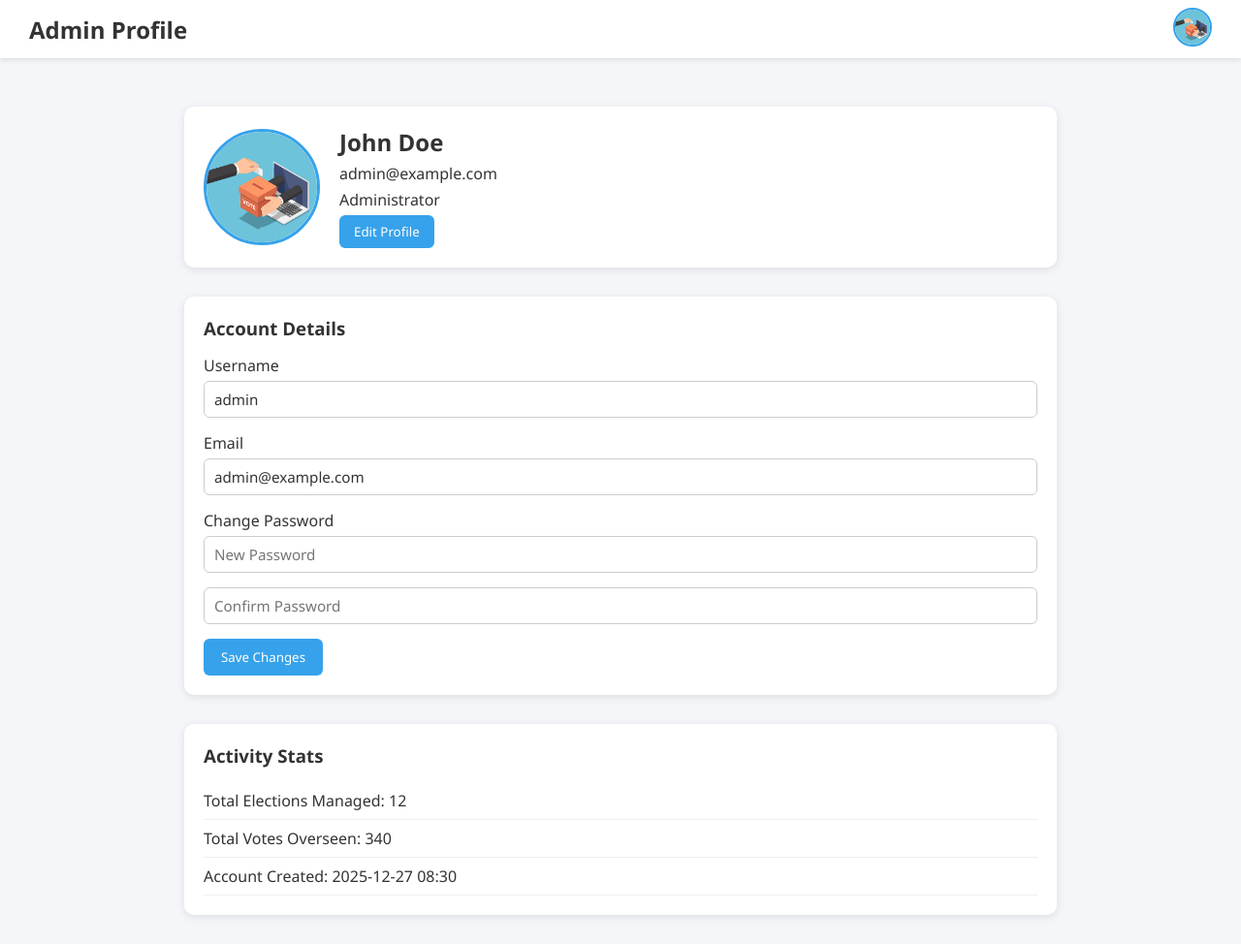
After one commit to missingunknown78-star/student_voting, a Flask app: template admin/templates/admin_profile.html in a window 1280 px wide. The commit adds this page. Shown: the whole page at 97% size. Run offline with Flask 3, Linux system fonts and the light colour scheme; the template is opened without the code that fills it, so the values that code supplies are empty.

Commit message:
New feature in admin dashboard, profile and sttings

```diff
--- /dev/null
+++ b/admin/static/css/admin_profile.css
@@ -0,0 +1,196 @@
+/* ------------------- General Reset ------------------- */
+* {
+    margin: 0;
+    padding: 0;
+    box-sizing: border-box;
+    font-family: 'Segoe UI', Tahoma, Geneva, Verdana, sans-serif;
+    color: #333;
+}
+
+body {
+    background-color: #f5f6fa;
+}
+
+/* ------------------- Header ------------------- */
+.dashboard-header {
+    position: fixed;
+    top: 0;
+    left: 0;
+    width: 100%;
+    height: 60px;
+    background-color: #fff;
+    padding: 0 30px;
+    display: flex;
+    align-items: center;
+    justify-content: space-between;
+    box-shadow: 0 2px 5px rgba(0,0,0,0.1);
+    z-index: 500;
+}
+
+.dashboard-header h1 {
+    font-size: 1.5rem;
+    font-weight: 600;
+}
+
+/* ------------------- Profile Menu ------------------- */
+.profile-container {
+    position: relative;
+    cursor: pointer;
+}
+
+.profile-pic {
+    width: 40px;
+    height: 40px;
+    border-radius: 50%;
+    object-fit: cover;
+    border: 2px solid #36A2EB;
+    transition: transform 0.2s ease;
+}
+
+.profile-pic:hover {
+    transform: scale(1.1);
+}
+
+.profile-menu {
+    display: none;
+    position: absolute;
+    top: 50px;
+    right: 0;
+    background-color: #fff;
+    box-shadow: 0 4px 12px rgba(0,0,0,0.15);
+    border-radius: 8px;
+    overflow: hidden;
+    z-index: 600;
+    min-width: 140px;
+}
+
+.profile-menu a {
+    display: block;
+    padding: 10px 15px;
+    color: #333;
+    text-decoration: none;
+    font-size: 0.9rem;
+    transition: background 0.2s;
+}
+
+.profile-menu a:hover {
+    background-color: #f0f0f0;
+}
+
+/* ------------------- Main Content ------------------- */
+.main-content {
+    margin-top: 80px;
+    padding: 30px;
+}
+
+/* ------------------- Profile Page ------------------- */
+.profile-page {
+    max-width: 900px;
+    margin: 0 auto;
+}
+
+/* Profile Header */
+.profile-header {
+    display: flex;
+    align-items: center;
+    gap: 20px;
+    background-color: #fff;
+    padding: 20px;
+    border-radius: 10px;
+    box-shadow: 0 2px 8px rgba(0,0,0,0.1);
+    margin-bottom: 30px;
+}
+
+.profile-header img {
+    width: 120px;
+    height: 120px;
+    border-radius: 50%;
+    object-fit: cover;
+    border: 3px solid #36A2EB;
+}
+
+.profile-info h2 {
+    font-size: 1.5rem;
+    margin-bottom: 5px;
+}
+
+.profile-info p {
+    margin-bottom: 5px;
+}
+
+.edit-profile-btn {
+    padding: 8px 15px;
+    background-color: #36A2EB;
+    color: #fff;
+    border: none;
+    border-radius: 6px;
+    cursor: pointer;
+    transition: background 0.2s;
+}
+
+.edit-profile-btn:hover {
+    background-color: #2980b9;
+}
+
+/* Account Details */
+.account-details {
+    background-color: #fff;
+    padding: 20px;
+    border-radius: 10px;
+    margin-bottom: 30px;
+    box-shadow: 0 2px 8px rgba(0,0,0,0.1);
+}
+
+.account-details h3 {
+    margin-bottom: 15px;
+}
+
+.account-details form label {
+    display: block;
+    margin-bottom: 5px;
+    font-weight: 500;
+}
+
+.account-details form input {
+    width: 100%;
+    padding: 8px 10px;
+    margin-bottom: 15px;
+    border-radius: 6px;
+    border: 1px solid #ccc;
+    font-size: 0.95rem;
+}
+
+.account-details form button {
+    padding: 10px 18px;
+    background-color: #36A2EB;
+    color: #fff;
+    border: none;
+    border-radius: 6px;
+    cursor: pointer;
+    transition: background 0.2s;
+}
+
+.account-details form button:hover {
+    background-color: #2980b9;
+}
+
+/* Activity Stats */
+.activity-stats {
+    background-color: #fff;
+    padding: 20px;
+    border-radius: 10px;
+    box-shadow: 0 2px 8px rgba(0,0,0,0.1);
+}
+
+.activity-stats h3 {
+    margin-bottom: 15px;
+}
+
+.activity-stats ul {
+    list-style: none;
+}
+
+.activity-stats ul li {
+    padding: 8px 0;
+    border-bottom: 1px solid #eee;
+}
--- /dev/null
+++ b/admin/templates/admin_profile.html
@@ -0,0 +1,86 @@
+<!DOCTYPE html>
+<html lang="en">
+<head>
+<meta charset="UTF-8">
+<meta name="viewport" content="width=device-width, initial-scale=1.0">
+<title>Admin Profile</title>
+<link rel="stylesheet" href="{{ url_for('admin.static', filename='css/admin_profile.css') }}">
+<link rel="stylesheet" href="https://cdnjs.cloudflare.com/ajax/libs/font-awesome/6.5.0/css/all.min.css">
+
+</head>
+<body>
+
+<!-- Header -->
+<div class="dashboard-header">
+    <h1>Admin Profile</h1>
+    <div class="profile-container">
+        <img src="{{ url_for('admin.static', filename='images/admin_profile.jpg') }}" alt="Admin Profile" id="profilePic" class="profile-pic">
+        <div class="profile-menu" id="profileMenu">
+            <a href="#">Profile</a>
+            <a href="#">Settings</a>
+        </div>
+    </div>
+</div>
+
+<!-- Main Content -->
+<div class="main-content">
+    <div class="profile-page">
+        <!-- Profile Header -->
+        <div class="profile-header">
+            <img src="{{ url_for('admin.static', filename='images/admin_profile.jpg') }}" alt="Profile Picture">
+            <div class="profile-info">
+                <h2>John Doe</h2>
+                <p>admin@example.com</p>
+                <p>Administrator</p>
+                <button class="edit-profile-btn">Edit Profile</button>
+            </div>
+        </div>
+
+        <!-- Account Details -->
+        <div class="account-details">
+            <h3>Account Details</h3>
+            <form>
+                <label>Username</label>
+                <input type="text" value="admin">
+
+                <label>Email</label>
+                <input type="email" value="admin@example.com">
+
+                <label>Change Password</label>
+                <input type="password" placeholder="New Password">
+                <input type="password" placeholder="Confirm Password">
+
+                <button type="submit">Save Changes</button>
+            </form>
+        </div>
+
+        <!-- Activity Stats -->
+        <div class="activity-stats">
+            <h3>Activity Stats</h3>
+            <ul>
+                <li>Total Elections Managed: 12</li>
+                <li>Total Votes Overseen: 340</li>
+                <li>Account Created: 2025-12-27 08:30</li>
+            </ul>
+        </div>
+    </div>
+</div>
+
+<script>
+    // Profile menu toggle
+    const profilePic = document.getElementById('profilePic');
+    const profileMenu = document.getElementById('profileMenu');
+
+    profilePic.addEventListener('click', () => {
+        profileMenu.style.display = profileMenu.style.display === 'block' ? 'none' : 'block';
+    });
+
+    window.addEventListener('click', (e) => {
+        if (!profilePic.contains(e.target) && !profileMenu.contains(e.target)) {
+            profileMenu.style.display = 'none';
+        }
+    });
+</script>
+
+</body>
+</html>
```
Also changed, not shown: admin/routes.py (+17 -0 lines), admin/static/css/admin_dashboard.css (+78 -19 lines), admin/templates/admin_dashboard.html (+31 -0 lines), admin/static/images/admin_profile.jpg (added).
